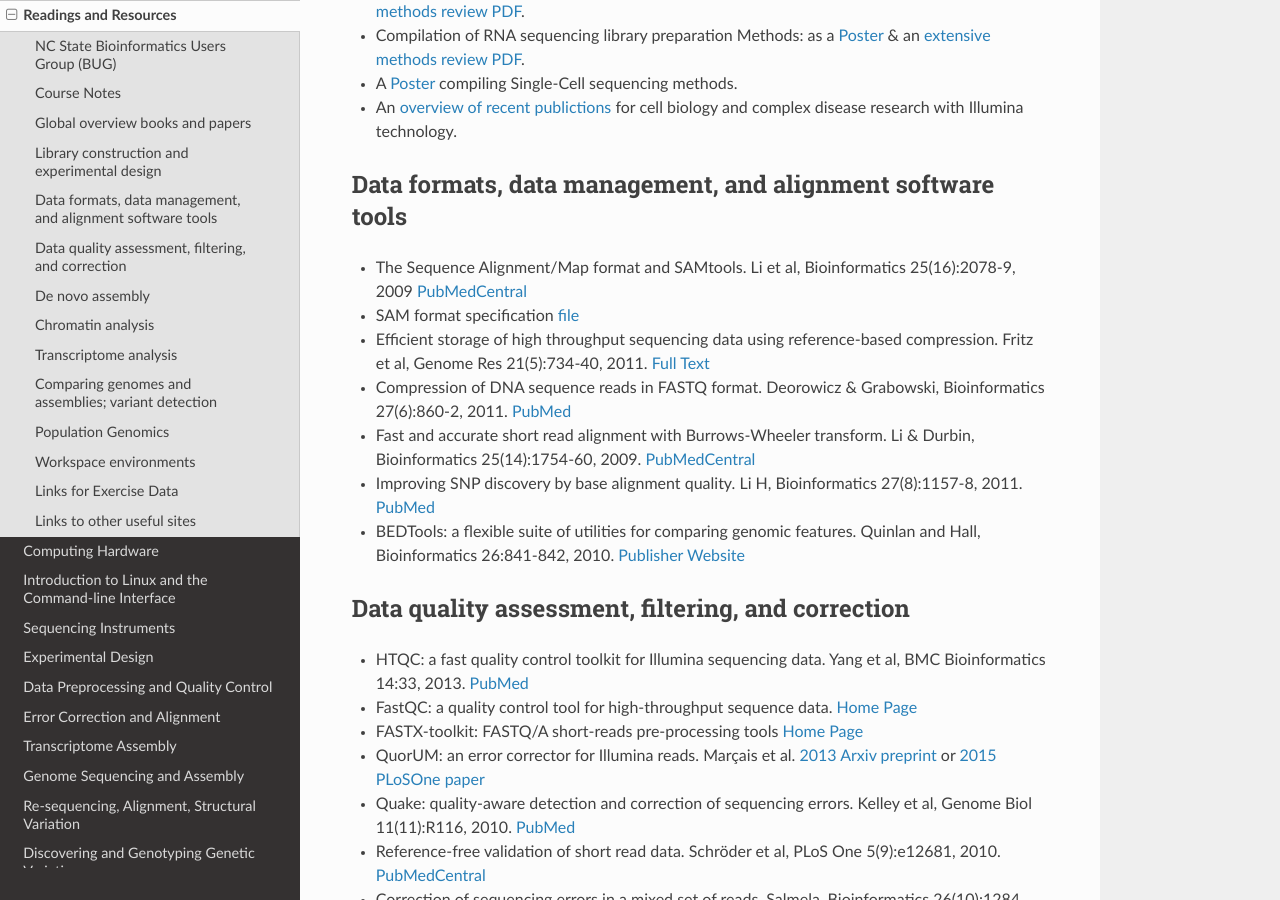
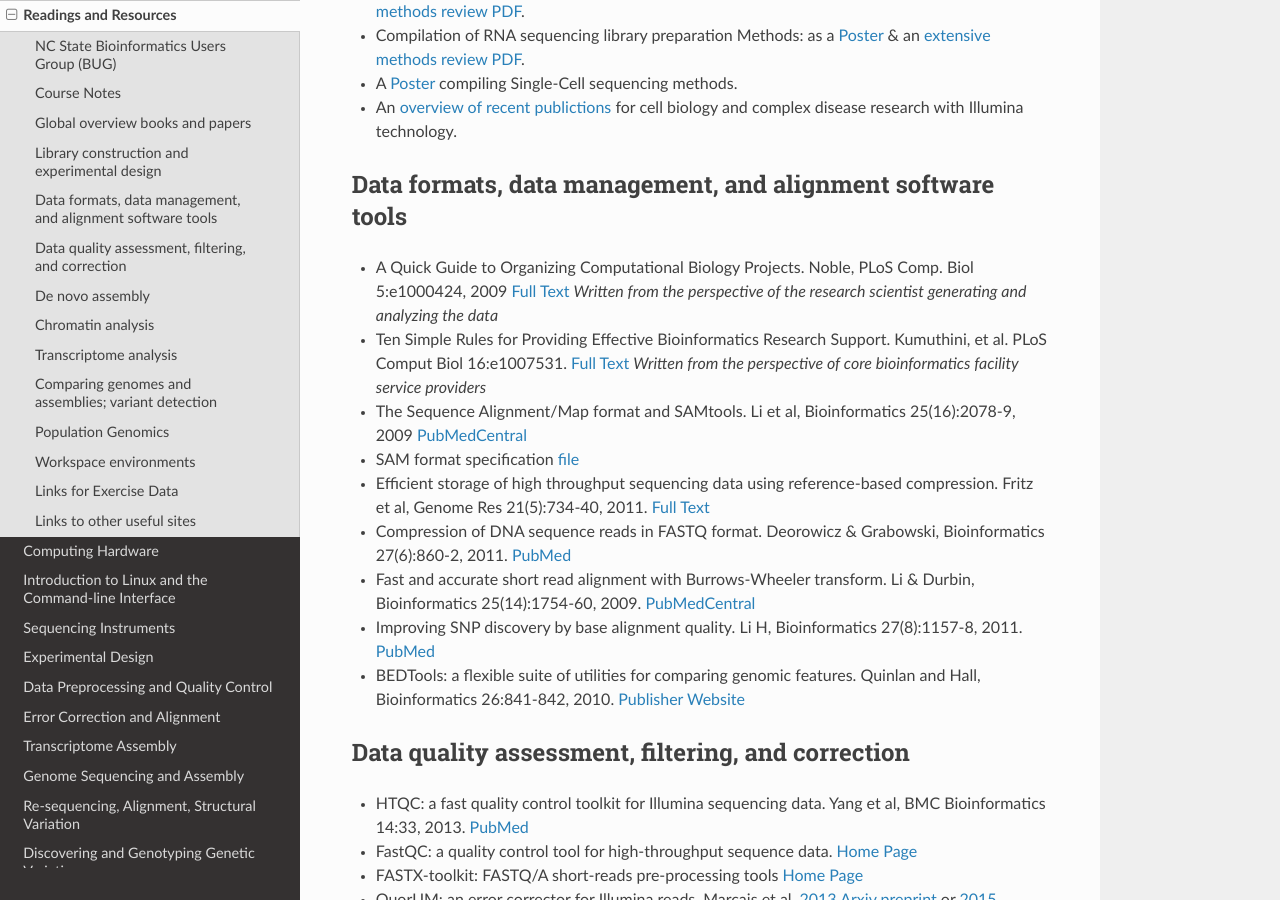
Before and after one commit to rwhetten/DeepSeqAnalysis, a Sphinx documentation site: the page built from docs/source/readings.rst, in a window 1280 px wide and 900 px high, scrolled down 1456 px. Built offline with Sphinx 7.4.7 and the Read the Docs theme 2.0.0, drawn with Linux system fonts in a browser that asks for light colours; some of the changed text lies outside the part shown.

Commit message:
Update readings.rst
Add links on data management strategies

```diff
--- a/docs/source/readings.rst
+++ b/docs/source/readings.rst
@@ -47,6 +47,8 @@ Library construction and experimental design
 
 Data formats, data management, and alignment software tools
 ***********************************************************
++ A Quick Guide to Organizing Computational Biology Projects. Noble, PLoS Comp. Biol 5:e1000424, 2009 `Full Text <https://journals.plos.org/ploscompbiol/article?id=10.1371/journal.pcbi.1000424>`_ *Written from the perspective of the research scientist generating and analyzing the data*
++ Ten Simple Rules for Providing Effective Bioinformatics Research Support. Kumuthini, et al. PLoS Comput Biol 16:e1007531. `Full Text <https://doi.org/10.1371/journal.pcbi.1007531>`_ *Written from the perspective of core bioinformatics facility service providers*
 + The Sequence Alignment/Map format and SAMtools. Li et al, Bioinformatics 25(16):2078-9, 2009 `PubMedCentral <http://www.ncbi.nlm.nih.gov/pmc/articles/PMC2723002>`_
 + SAM format specification `file <http://samtools.sourceforge.net/SAM1.pdf>`_
 + Efficient storage of high throughput sequencing data using reference-based compression. Fritz et al, Genome Res 21(5):734-40, 2011. `Full Text <http://genome.cshlp.org/content/21/5/734.long>`_
@@ -115,7 +117,9 @@ Assembly and comparison to genome
   + Rnnotator: an automated de novo transcriptome assembly pipeline from stranded RNA-Seq reads. Martin et al, BMC Genomics 11:663, 2010 `Full Text <http://www.biomedcentral.com/1471-2164/11/663>`_
   + De novo assembly and analysis of RNA-seq data. Robertson et al, Nature Methods 7:909-912, 2010 `Full Text <http://www.nature.com/nmeth/journal/v7/n11/full/nmeth.1517.html>`_ [*Describes Trans-ABySS, a pipeline to use the ABySS parallel assembler for de novo transcriptome analysis.*]
 
+
 Differential expression analysis
+
   + Robust adjustment of sequence tag abundance. Baumann & Doerge, Bioinformatics 2013 `PubMed <http://www.ncbi.nlm.nih.gov/pubmed/24108185>`_
   + R-SAP: a multi-threading computational pipeline for the characterization of high-throughput RNA-sequencing data. Mittal & McDonald, Nucleic Acids Res, 2012 `Full Text <http://nar.oxfordjournals.org/content/early/2012/01/28/nar.gks047.long>`_
   + Targeted RNA sequencing reveals the deep complexity of the human transcriptome. Mercer et al, Nature Biotechnology 30:99 - 104, 2012 `Publisher Website <http://www.nature.com/nbt/journal/v30/n1/full/nbt.2024.html>`_
@@ -177,8 +181,8 @@ Population Genomics
 
 Workspace environments
 **********************
-
 Papers
+  + Using prototyping to choose a bioinformatics workflow management system. Jackson et al, PLoS Comput Biol. 17:e1008622, 2021. `Full Text <https://doi.org/10.1371/journal.pcbi.1008622>`_ *A description of how the authors compared four different workflow management systems for their analytical pipeline development project before choosing Nextflow*
   + Galaxy: a comprehensive approach for supporting accessible, reproducible, and transparent computational research in the life sciences. Goecks et al, Genome Biol 11(8):R86, 2010 `PubMedCentral <http://www.ncbi.nlm.nih.gov/pmc/articles/PMC2945788>`_
   + Galaxy Cloudman: Delivering compute clusters. BMC Bioinformatics 11(Suppl. 12):S4, 2010 `Full Text <http://www.biomedcentral.com/content/pdf/1471-2105-11-S12-S4.pdf>`_
   + `The Genome Analysis Toolkit <http://www.broadinstitute.org/gsa/wiki/index.php/The_Genome_Analysis_Toolkit>`_: a MapReduce framework for analyzing next-generation DNA sequencing data. McKenna et al, Genome Res 20(9):1297-303, 2010. `PubMedCentral <http://www.ncbi.nlm.nih.gov/pmc/articles/PMC2928508>`_
```
Also changed, not shown: other parts of docs/source/readings.rst (+1 -1 lines).
